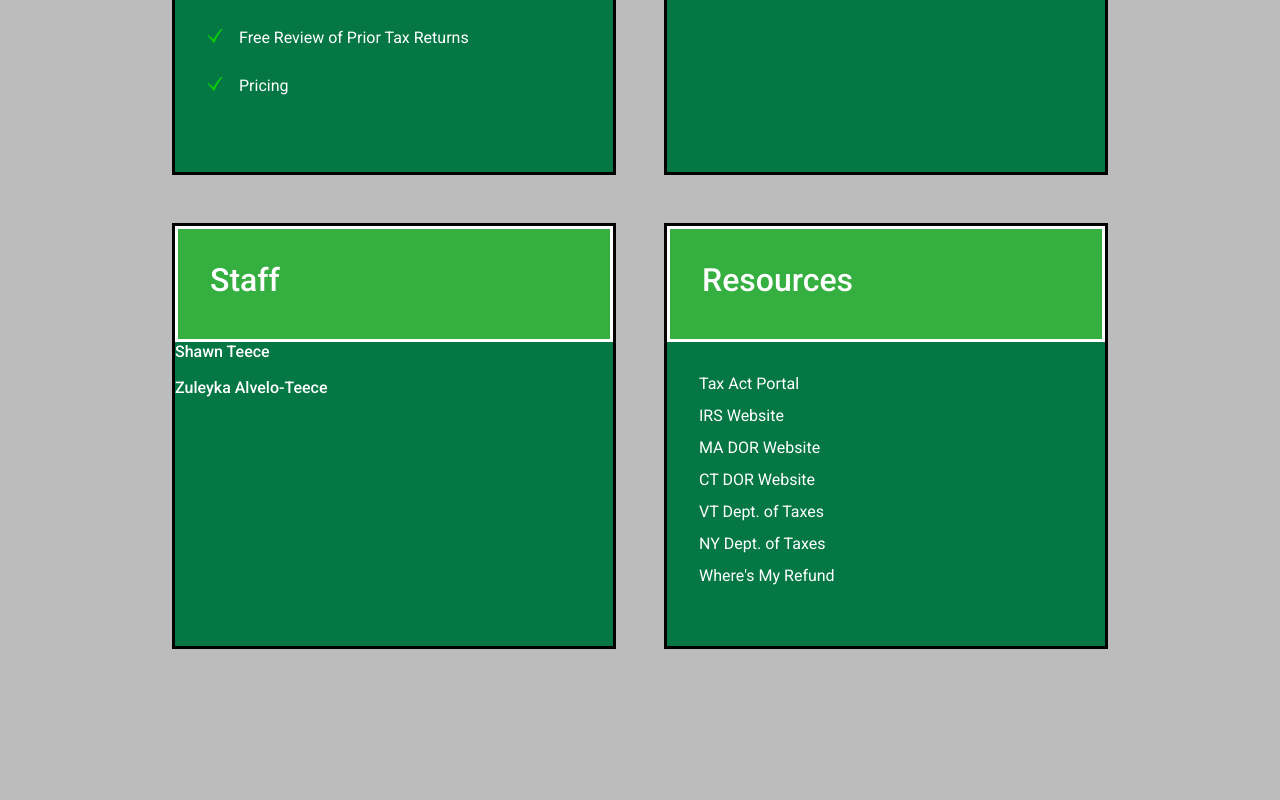
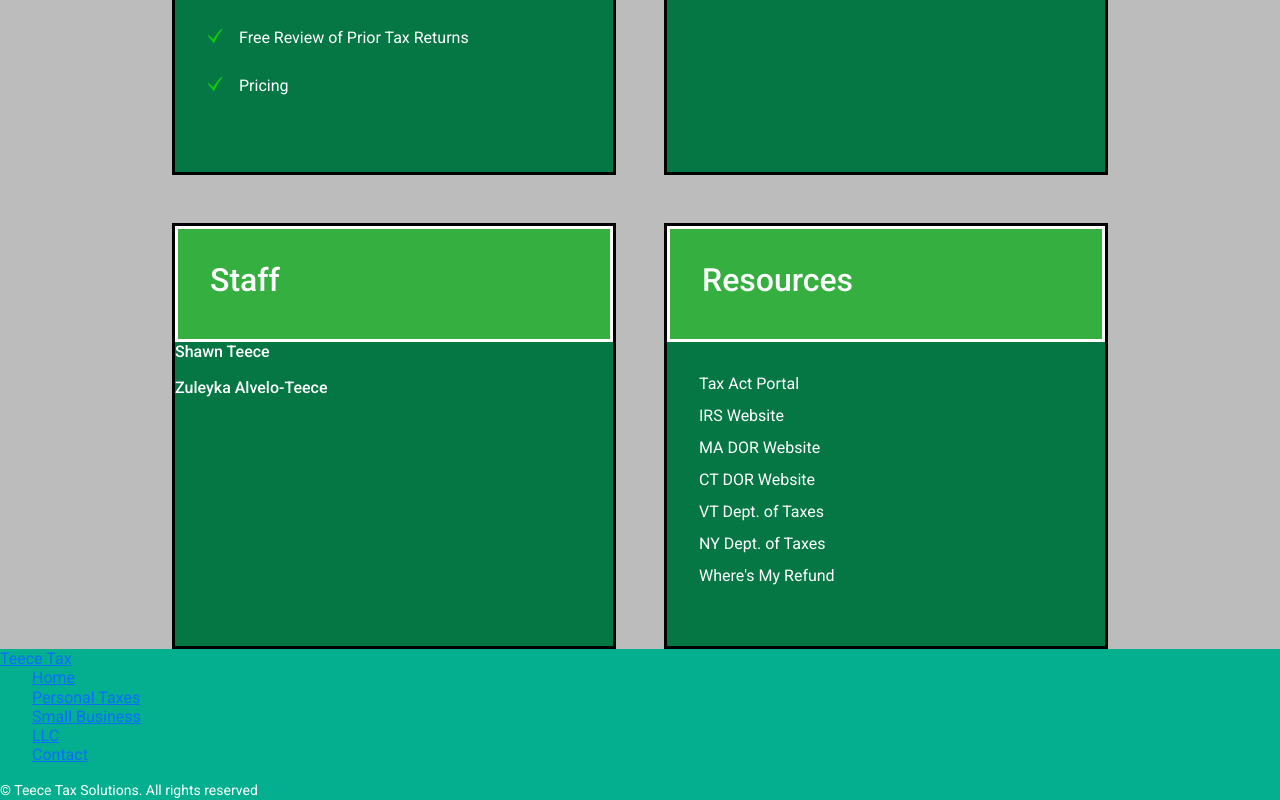
Before and after one commit to Jmajane/teece-tax, a React (Create React App) app: page / in a window 1280 px wide. Shown: the part 1270-2070 px from the top of the page. Before the commit the page ends 1919 px from the top, so only its background shows below. Built offline with nearby package versions, Linux system fonts and the light colour scheme.

Commit message:
footer added to home page

```diff
--- a/src/pages/footer/Footer.jsx
+++ b/src/pages/footer/Footer.jsx
@@ -1,4 +1,5 @@
-import React from 'react'
+import './footer.css'
+
 
 const Footer = () => {
   return (
@@ -13,7 +14,9 @@ const Footer = () => {
             <li><a href='/Contact'>Contact</a></li>
         </ul>
 
-
+        <div className='footer__copyright'>
+            <small>&copy; Teece Tax Solutions. All rights reserved</small>
+        </div>
     </footer>
   )
 }
--- a/src/pages/footer/footer.css
+++ b/src/pages/footer/footer.css
@@ -0,0 +1,4 @@
+footer {
+    background: rgb(3, 175, 143);
+
+}
--- a/src/pages/home/Home.jsx
+++ b/src/pages/home/Home.jsx
@@ -1,6 +1,7 @@
 import React from 'react'
 
 import Header from '../header/Header'
+import Footer from '../footer/Footer'
 import {GiCheckMark} from 'react-icons/gi'
 import "./home.css"
 
@@ -135,7 +136,7 @@ const Home = () => {
           </ul>
         </article>
       </div>
-
+    <Footer />
     </section>
   )
 }
```
